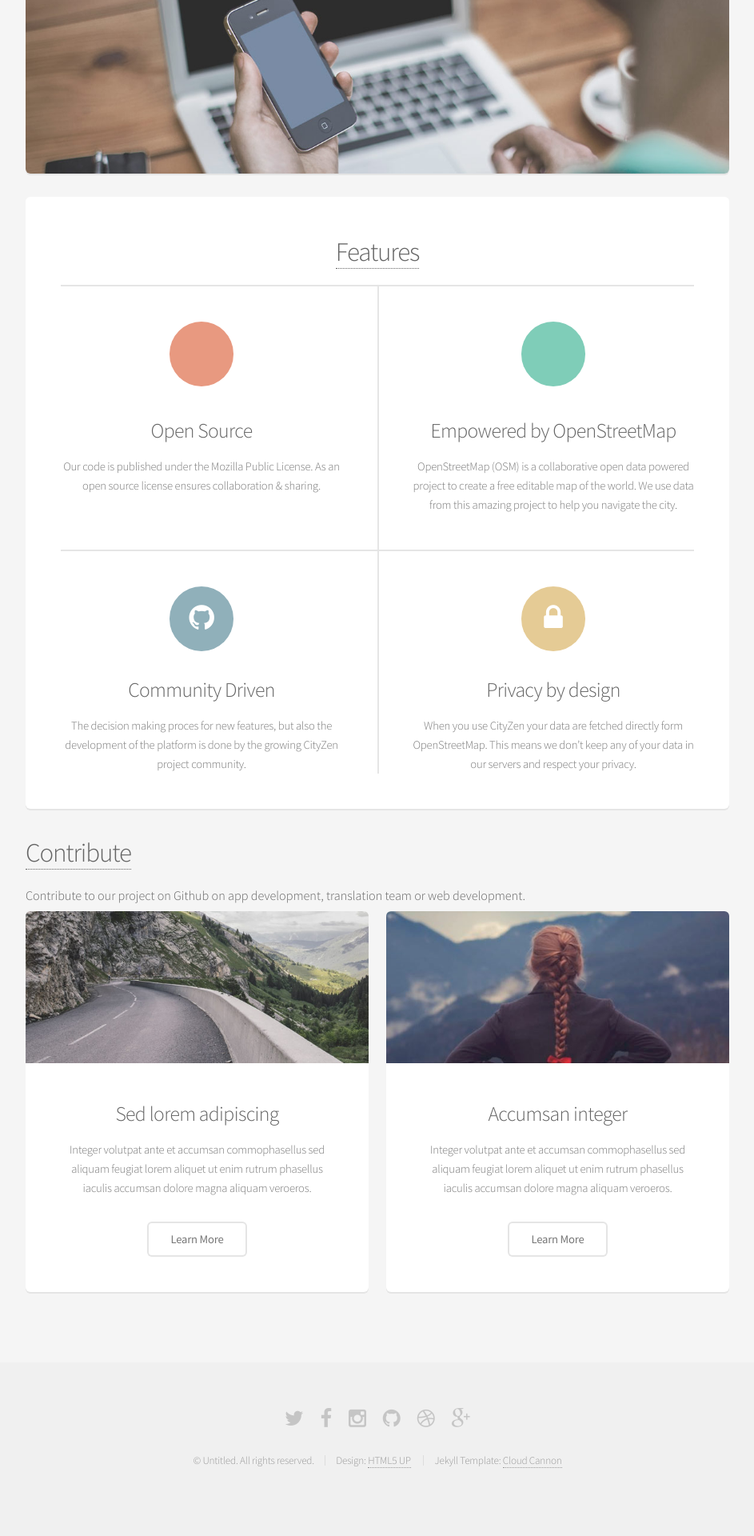
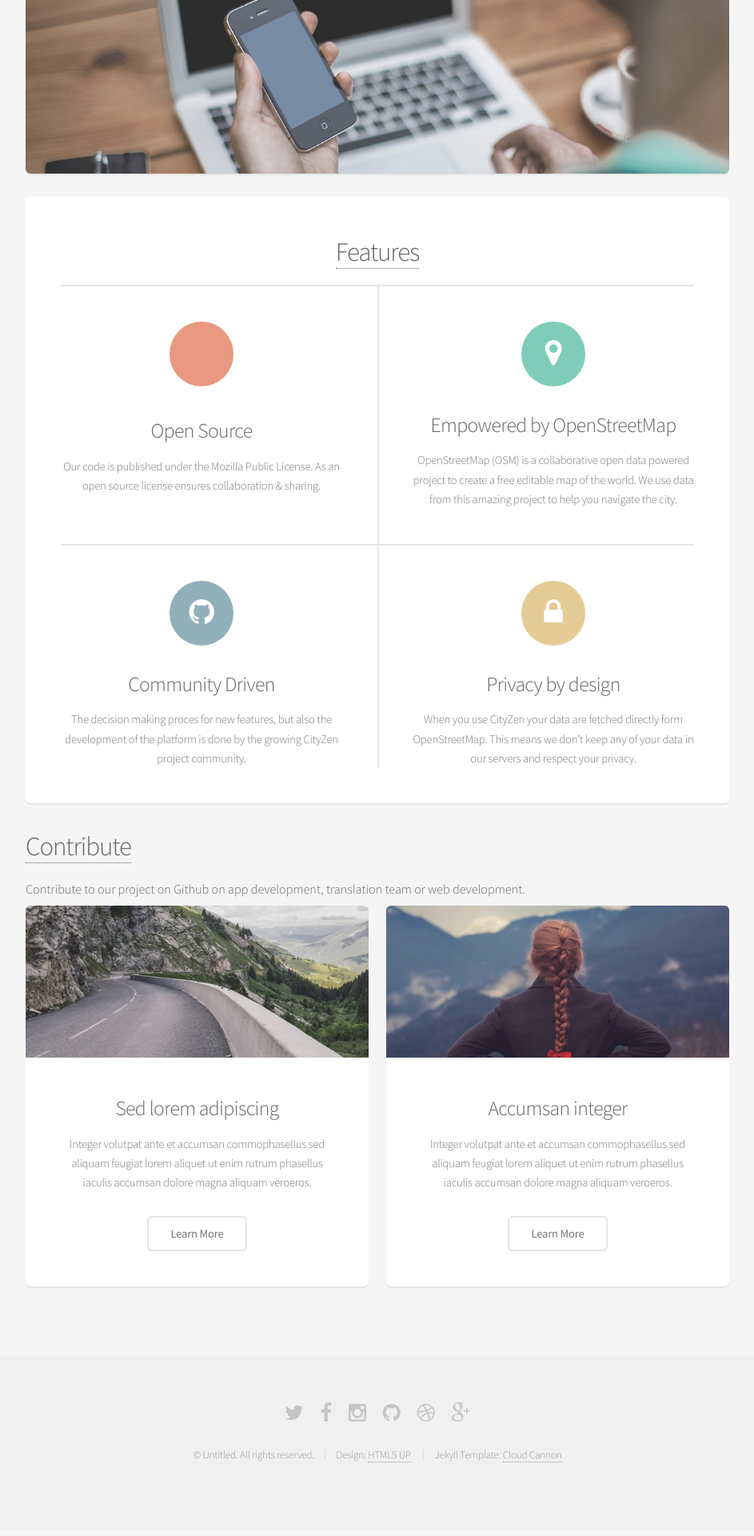
Before and after one commit to CityZenApp/Website, a Jekyll site: the page built from index.html, in a window 1280 px wide. Shown: the part 814-2734 px from the top of the page at 80% size, without its empty margins (168-1111 px from the left). Built offline with Jekyll 4.4.1, drawn with Linux system fonts in a browser that asks for light colours; the list of posts is cut into pages by our own code.

Commit message:
Update index.html

```diff
--- a/index.html
+++ b/index.html
@@ -19,15 +19,12 @@ Made with love from Tirana ♥</p>
 	<h2><a name="features">Features</a></h2>
 	<div class="features-row">
 		<section>
-			<span class="icon major fa-creative-commons accent2">
-			</span>
+			<span class="icon major fa-creative-commons accent2"></span>
 			<h3>Open Source</h3>
 			<p>Our code is published under the Mozilla Public License. As an open source license ensures collaboration & sharing.</p>
 		</section>
 		<section>
-			<span class="icon major fa-map-o accent3">
-
-			</span>
+			<span class="icon major fa-map-marker accent3"></span>
 			<h3>Empowered by OpenStreetMap</h3>
 			<p>OpenStreetMap (OSM) is a collaborative open data powered project to create a free editable map of the world. We use data from this amazing project to help you navigate the city.</p>
 		</section>
```
